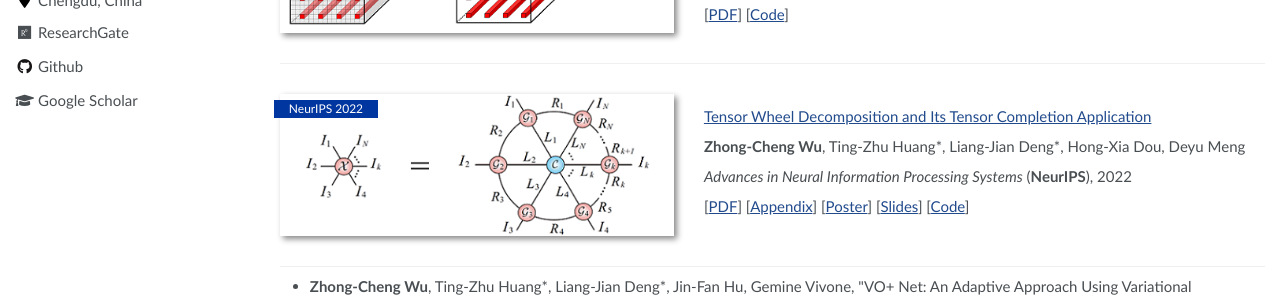
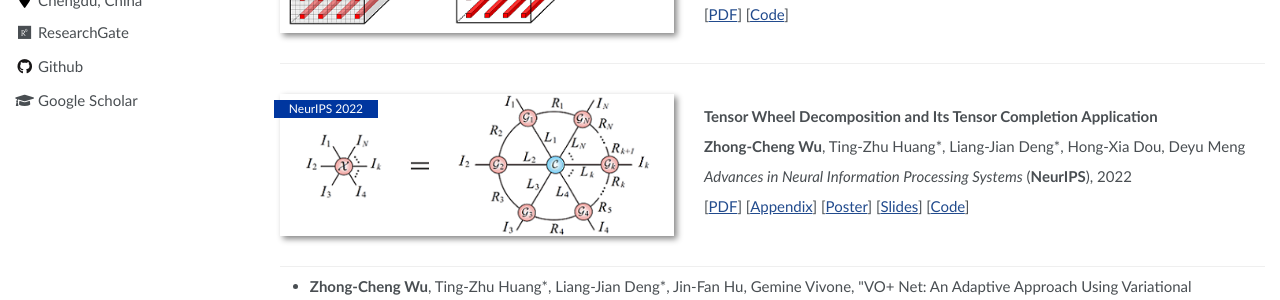
Before and after one commit to zhongchengwu/zhongchengwu.github.io, a Jekyll site: the page built from _pages/about.md, in a window 1280 px wide. Shown: the part 539-839 px from the top of the page. Built offline with Jekyll 4.4.1, drawn with Linux system fonts in a browser that asks for light colours.

```diff
--- a/_pages/about.md
+++ b/_pages/about.md
@@ -45,7 +45,7 @@ E-mail: <wuzhch97@163.com> &emsp; [Google Scholar](https://scholar.google.com/ci
 <div class='paper-box'><div class='paper-box-image'><div><div class="badge">NeurIPS 2022</div><img src='images/neurips_22.png' alt="sym" width="100%"></div></div>
 <div class='paper-box-text' markdown="1">
 
-[Tensor Wheel Decomposition and Its Tensor Completion Application](https://zhongchengwu.github.io/papers/neurips_2022.pdf)
+<b>Tensor Wheel Decomposition and Its Tensor Completion Application</b>
 
 <b>Zhong-Cheng Wu</b>, Ting-Zhu Huang\*, Liang-Jian Deng\*, Hong-Xia Dou, Deyu Meng
 
```
